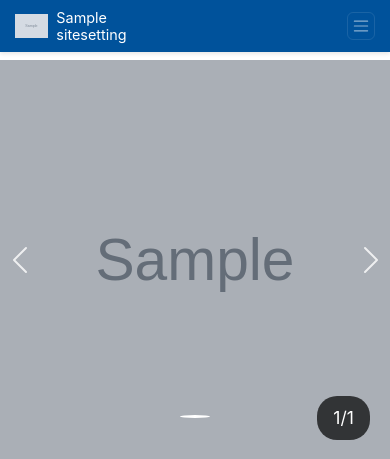
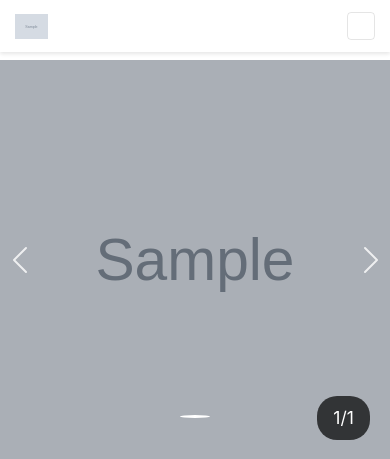
Before and after one commit to SmaylovSerikbay/historystate, a Django app: page /en/ in a window 390 px wide. Shown: the top 459 px of the page. Run offline with Django 5.2, Linux system fonts and the light colour scheme; tables that the repository leaves empty hold one stand-in row (values such as "Sample post"); grey boxes marked "Sample" are stand-in pictures; some libraries are stand-ins or nearby versions.

Commit message:
Refactor header styles with updated color scheme and responsive mobile adjustments

```diff
--- a/static/css/style.css
+++ b/static/css/style.css
@@ -1,18 +1,24 @@
 /* Global Styles */
 :root {
-    --primary-color: #1B2B48;
+    --primary-color: #0056b3;
     --secondary-color: #C4A052;
     --accent-color: #CF2028;
     --light-gray: #F5F5F5;
     --white: #FFFFFF;
-    --border-color: #E5E5E5;
+    --border-color: #dee2e6;
     --header-height: 70px;
-    --header-height-mobile: 56px;
+    --header-height-mobile: 60px;
     --header-height-small: 52px;
 }
 
 html {
     scroll-padding-top: var(--header-height);
+}
+
+@media (max-width: 991.98px) {
+    html {
+        scroll-padding-top: var(--header-height-mobile);
+    }
 }
 
 body {
@@ -26,47 +32,54 @@
 
 /* Header Styles */
 .header {
-    background-color: var(--primary-color);
-    position: fixed !important;
+    height: var(--header-height);
+    background: white;
+    position: fixed;
     top: 0;
     left: 0;
     right: 0;
     z-index: 9999;
-    width: 100%;
-    height: var(--header-height);
     box-shadow: 0 2px 4px rgba(0,0,0,0.1);
+    transition: all 0.3s ease;
+}
+
+@media (max-width: 991.98px) {
+    .header {
+        height: var(--header-height-mobile);
+    }
 }
 
 .navbar {
-    height: var(--header-height);
-    padding: 0;
+    height: 100%;
+    padding-top: 0;
+    padding-bottom: 0;
 }
 
 .navbar-brand {
-    font-size: 1.1rem;
-    white-space: normal;
-    max-width: 200px;
-    line-height: 1.2;
-    padding: 0.5rem 0;
+    padding: 0;
+    margin: 0;
+    height: 100%;
+    display: flex;
+    align-items: center;
 }
 
 .header-logo {
-    max-height: 35px;
+    height: 40px;
     width: auto;
-    object-fit: contain;
+}
+
+@media (max-width: 991.98px) {
+    .header-logo {
+        height: 35px;
+    }
 }
 
 /* Мобильное меню */
 .navbar-toggler {
-    padding: 4px;
+    padding: 4px 8px;
     font-size: 0.8rem;
-    border: 1px solid rgba(255,255,255,0.1);
-    margin-right: 0;
-    width: 32px;
-    height: 32px;
-    display: flex;
-    align-items: center;
-    justify-content: center;
+    border: 1px solid rgba(0,0,0,0.1);
+    border-radius: 4px;
 }
 
 .navbar-toggler:focus {
@@ -75,9 +88,8 @@
 }
 
 .navbar-toggler-icon {
-    width: 20px;
-    height: 20px;
-    background-size: contain;
+    width: 0.8em;
+    height: 0.8em;
 }
 
 /* Основной контент */
```
